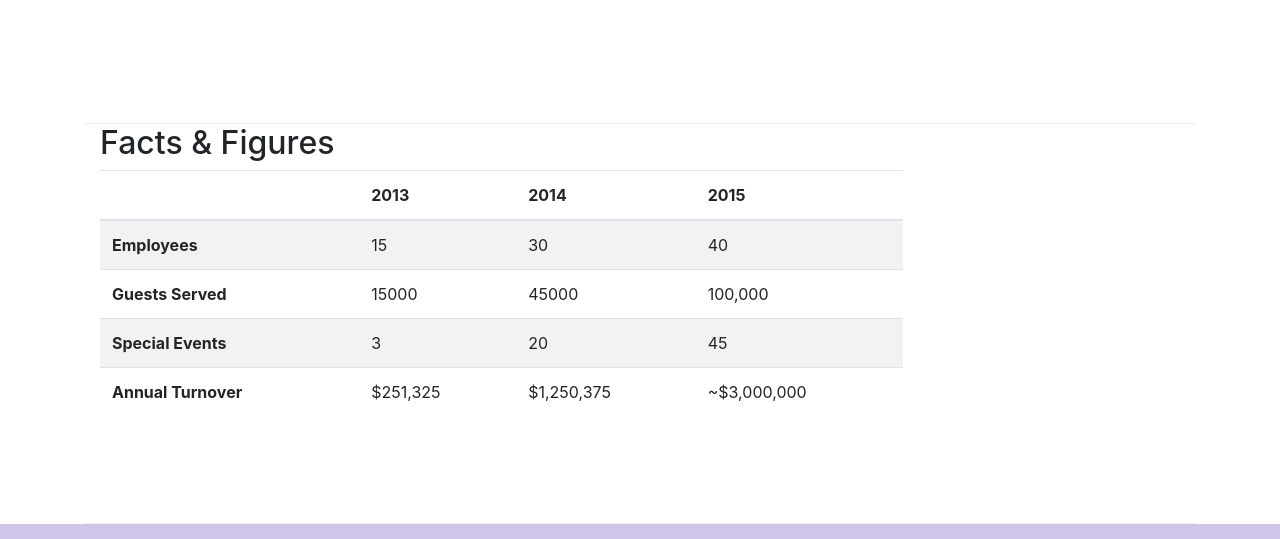
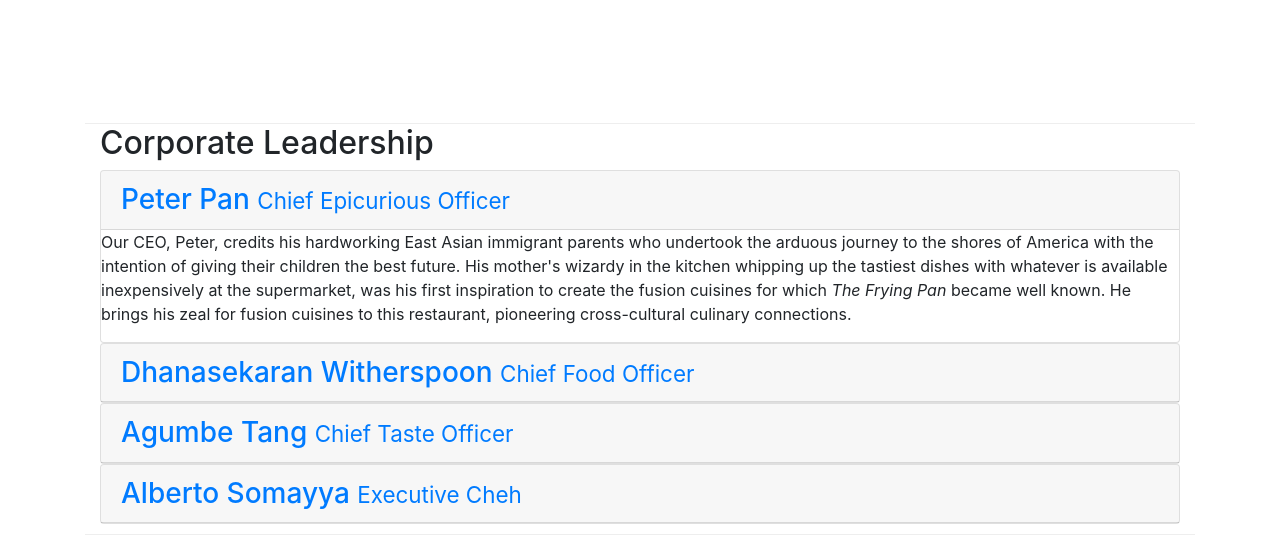
Before and after one commit to DanBrennan33/Sturdy-BootStrap, a website: page Bootstrap4/conFusion/aboutus.html in a window 1280 px wide. Shown: the part 1120-1659 px from the top of the page. Drawn offline with nearby package versions, Linux system fonts and the light colour scheme.

Commit message:
Added accordion underneath of nav tabs for corporate leaders within about page.

```diff
--- a/Bootstrap4/conFusion/aboutus.html
+++ b/Bootstrap4/conFusion/aboutus.html
@@ -143,6 +143,73 @@
                 </div>
             </div>
           </div>
+
+          <div class="row row-content">
+            <div class="col">
+              <h2>Corporate Leadership</h2>
+              <div id="accordion" role="tablist">
+
+                <div class="card">
+                  <div class="card-header" role="tab" id="peterhead">
+                    <h3 class="mb-0">
+                      <a data-toggle="collapse" data-parent="#accordion" href="#peteraccordion">
+                        Peter Pan <small>Chief Epicurious Officer</small>
+                      </a>
+                    </h3>
+                  </div>
+                  <div role="tabpanel" class="collapse show" id="peteraccordion">
+                    <div class="card-block">
+                      <p class="hidden-xs-down">Our CEO, Peter, credits his hardworking East Asian immigrant parents who undertook the arduous journey to the shores of America with the intention of giving their children the best future. His mother's wizardy in the kitchen whipping up the tastiest dishes with whatever is available inexpensively at the supermarket, was his first inspiration to create the fusion cuisines for which <em>The Frying Pan</em> became well known. He brings his zeal for fusion  cuisines to this restaurant, pioneering cross-cultural culinary connections.</p>
+                    </div>
+                  </div>
+                </div>
+                <div class="card">
+                  <div class="card-header" role="tab" id="dannyhead">
+                    <h3 class="mb-0">
+                      <a class="collapsed" data-toggle="collapse" data-parent="#accordion" href="#dannyaccordion">
+                        Dhanasekaran Witherspoon <small>Chief Food Officer</small>
+                      </a>
+                    </h3>
+                  </div>
+                  <div role="tabpanel" class="collapse" id="dannyaccordion">
+                    <div class="card-block">
+                      <p class="hidden-xs-down">Our CFO, Danny, as he is affectionately referred to by his colleagues, comes from a long established family tradition in farming and produce. His experiences growing up on a farm in the Australian outback gave him great appreciation for varieties of food sources. As he puts it in his own words, <em>Everything that runs, wins, and everything that stays, pays!</em></p>
+                    </div>
+                  </div>
+                </div>
+                <div class="card">
+                  <div class="card-header" role="tab" id="agumbehead">
+                    <h3 class="mb-0">
+                      <a class="collapsed" data-toggle="collapse" data-parent="#accordion" href="#agumbeaccordion">
+                        Agumbe Tang <small>Chief Taste Officer</small>
+                      </a>
+                    </h3>
+                  </div>
+                  <div role="tabpanel" class="collapse" id="agumbeaccordion">
+                    <div class="card-block">
+                      <p class="hidden-xs-down">Blessed with the most discerning gustatory sense, Agumbe, our CTO, personally ensures that every dish that we serve meets his exacting tastes. Our chefs dread the tongue lashing that ensues if their dish does not meet his exacting standards. He lives by his motto, <em>You click only if you survive my lick.</em></p>
+                    </div>
+                  </div>
+                </div>
+                <div class="card">
+                  <div class="card-header" role="tab" id="albertohead">
+                    <h3 class="mb-0">
+                      <a class="collapsed" data-toggle="collapse" data-parent="#accordion" href="#albertoaccordion">
+                        Alberto Somayya <small>Executive Cheh</small>
+                      </a>
+                    </h3>
+                  </div>
+                  <div role="tabpanel" class="collapse" id="albertoaccordion">
+                    <div class="card-block">
+                      <p class="hidden-xs-down">Award winning three-star Michelin chef with wide International experience having worked closely with whos-who in the culinary world, he specializes in creating mouthwatering Indo-Italian fusion experiences. He says, <em>Put together the cuisines from the two craziest cultures, and you get a winning hit! Amma Mia!</em></p>
+                    </div>
+                  </div>
+                </div>
+
+              </div>
+            </div>
+          </div>
+
           <div class="row row-content">
             <div class="col-12 col-sm-9">
               <h2>Facts &amp; Figures</h2>
```
